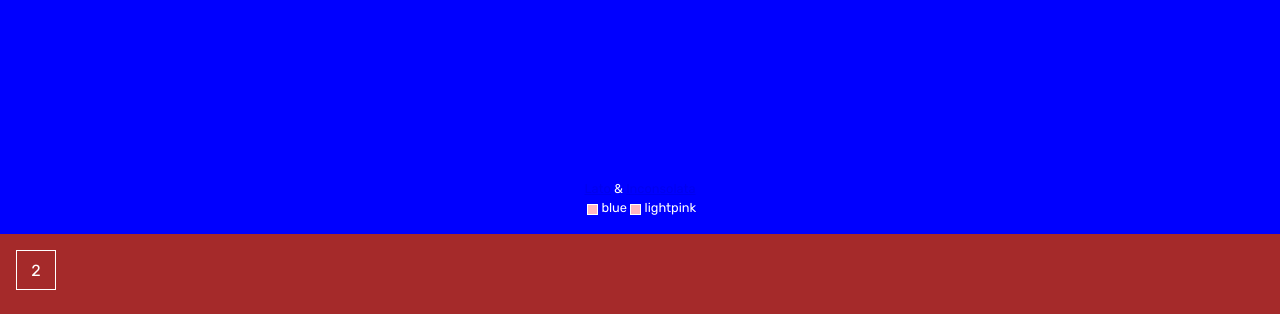
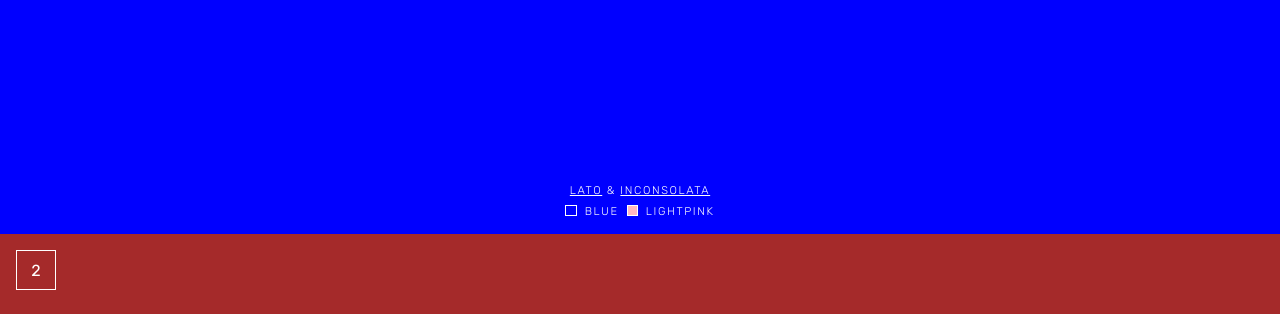
Before and after one commit to hgcl/typejournal, a plain HTML site: page index.html in a window 1280 px wide. Shown: the part 566-880 px from the top of the page. Drawn offline with Linux system fonts and the light colour scheme.

Commit message:
Update article template

```diff
--- a/index.html
+++ b/index.html
@@ -52,7 +52,7 @@
           <a href="https://fonts.google.com/specimen/Lato">Lato</a>&nbsp;&amp;&nbsp;<a href="https://fonts.google.com/specimen/Inconsolata">Inconsolata</a>
           <div>
           <div class="color1"></div>blue
-          <div class="color1"></div>lightpink
+          <div class="color2"></div>lightpink
         </div>
         </div>
       </article>
--- a/style.css
+++ b/style.css
@@ -13,6 +13,15 @@
 
 body {
   font: 1rem "Rubik", sans-serif;
+  font-weight: 400;
+}
+
+a {
+  color: var(--lightColor);
+}
+
+a:hover {
+  color: var(--accentColor);
 }
 
 /*--- Navigation bar ---*/
@@ -38,11 +47,6 @@ nav > ul {
 
 nav a {
   text-decoration: none;
-  color: var(--lightColor);
-}
-
-nav a:hover {
-  color: var(--accentColor);
 }
 
 /* Articles recurring styling */
@@ -67,7 +71,10 @@ article {
 }
 
 .articleSource {
-  font-size: 0.8rem;
+  font-size: 0.7rem;
+  font-weight: 300;
+  text-transform: uppercase;
+  letter-spacing: 0.1rem;
   grid-area: footer;
   color: var(--lightColor);
   text-align: center;
@@ -79,16 +86,16 @@ article {
   display: flex;
   justify-content: center;
   flex-wrap: wrap;
-  margin-top: 0.3rem;
+  margin-top: 0.5rem;
+  margin-right: 0.5rem;
 }
 
-/* Color label */
 .color1,
 .color2 {
   width: 0.7rem;
   height: 0.7rem;
   border: 1px solid var(--lightColor);
-  margin: 0.2rem;
+  margin: 0 0.5rem;
 }
 
 /* Day 1 */
@@ -121,6 +128,10 @@ article {
 }
 
 #day1 .color1 {
+  background: blue;
+}
+
+#day1 .color2 {
   background: lightpink;
 }
 
--- a/typefaces.css
+++ b/typefaces.css
@@ -17,4 +17,4 @@
 @import url("https://fonts.googleapis.com/css?family=Work+Sans&display=swap");
 
 /* Rubik */
-@import url("https://fonts.googleapis.com/css?family=Rubik:400&display=swap");
+@import url("https://fonts.googleapis.com/css?family=Rubik:300,400&display=swap");
```
